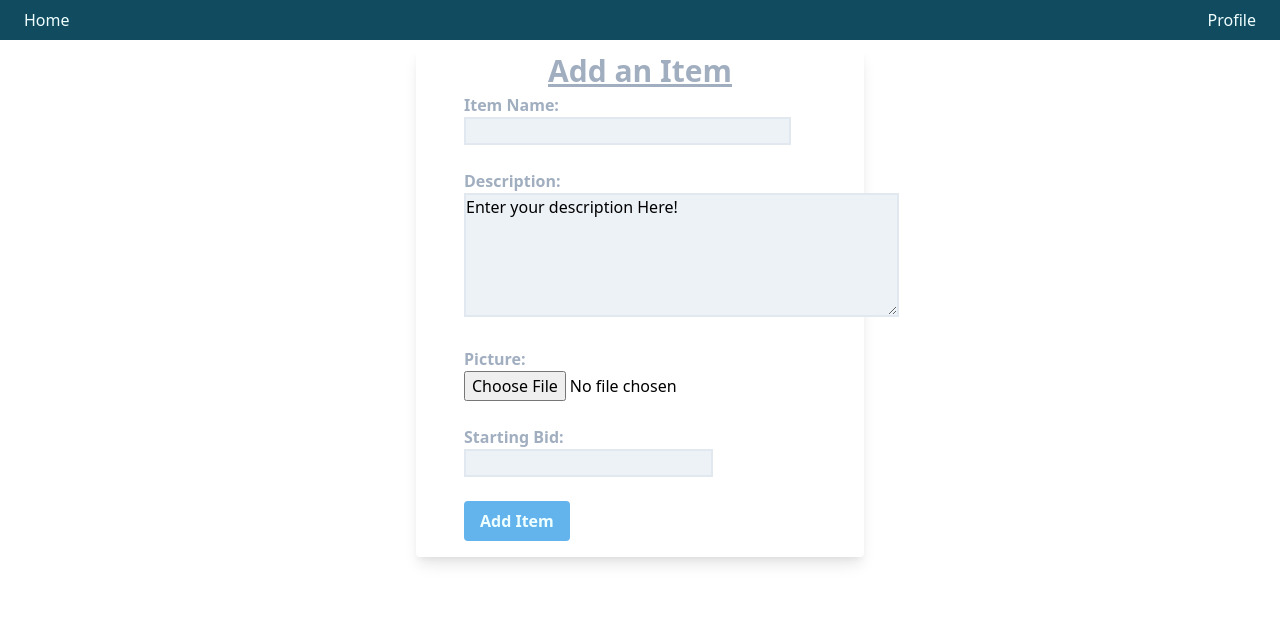
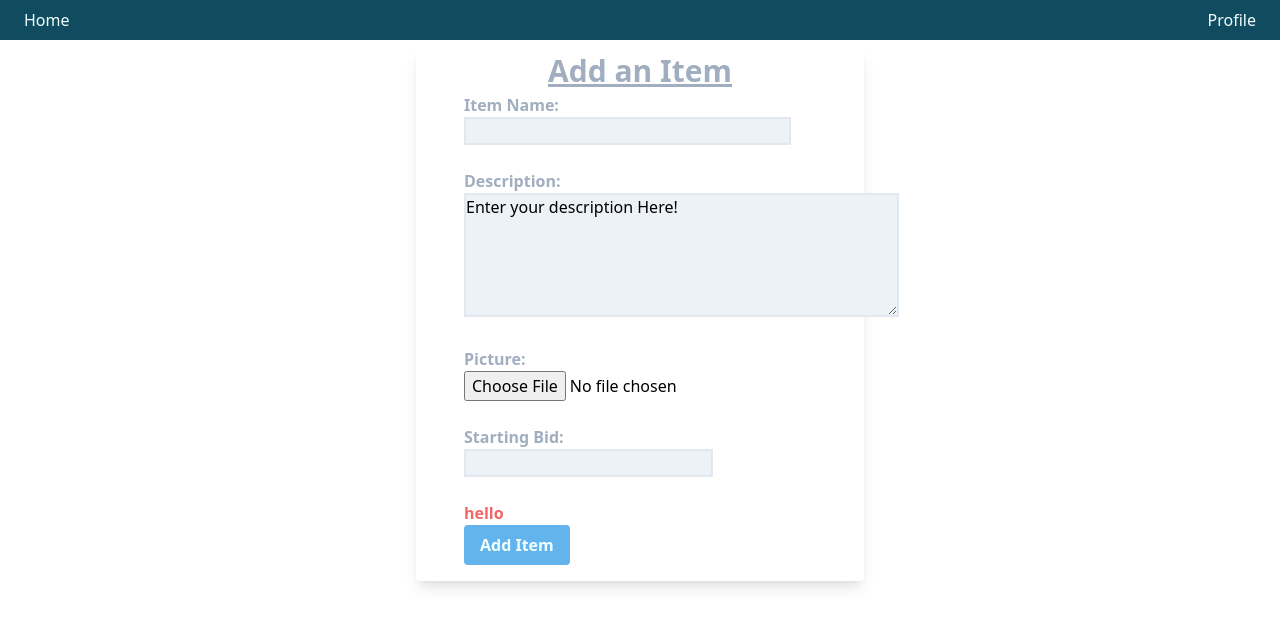
Before and after one commit to ColtonChill/Auction_App, a Vue app in the folder project/frontend/: page /addItem in a window 1280 px wide. Shown: the top 626 px of the page. Built offline with nearby package versions, Linux system fonts and the light colour scheme.

Commit message:
Adding a few things to the data category, and making a label to use

```diff
--- a/project/frontend/src/components/AddItem.vue
+++ b/project/frontend/src/components/AddItem.vue
@@ -38,6 +38,7 @@
                 </div>
                 <br>
                 <div class="object-center md:items-center">
+                    <p name="buLabel" id="buLabel" class="text-red-500 font-bold">hello</p>
                     <button class ="md:items-center center
                     bg-blue-400 text-white font-bold rounded px-4 py-2 mb-4"
                     type="submit" formmethod ="POST">Add Item </button>
@@ -51,5 +52,10 @@
 <script lang="ts">
 export default {
   name: 'AddItem',
+  data() {
+    return {
+      admin: false,
+    };
+  },
 };
 </script>
```
